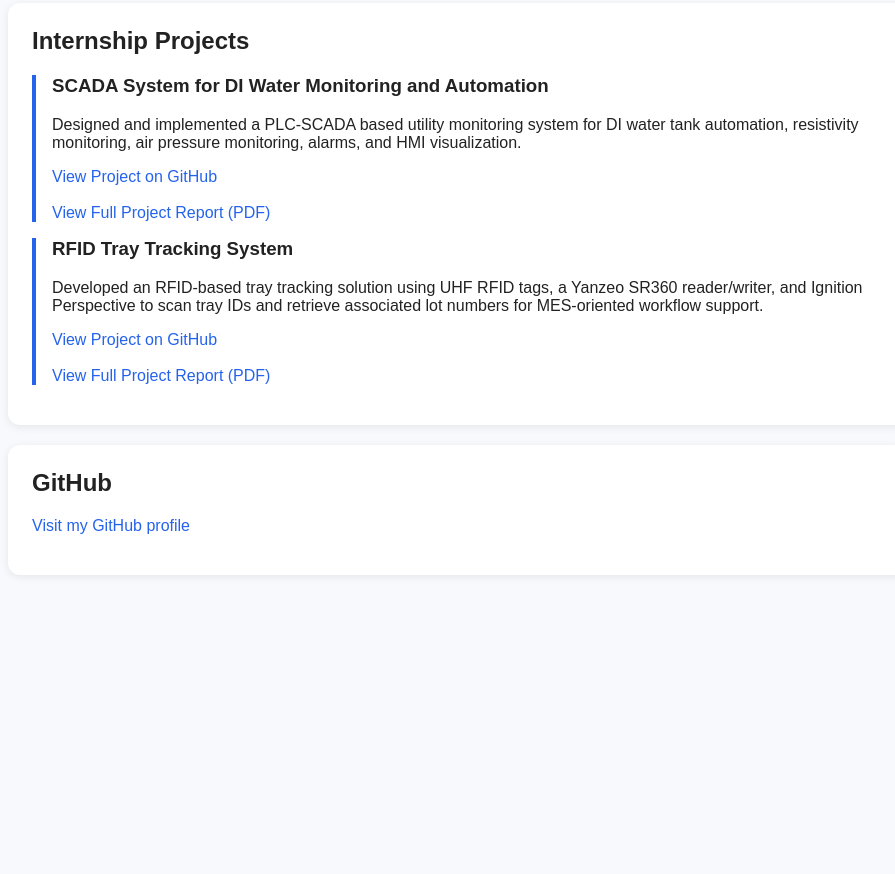
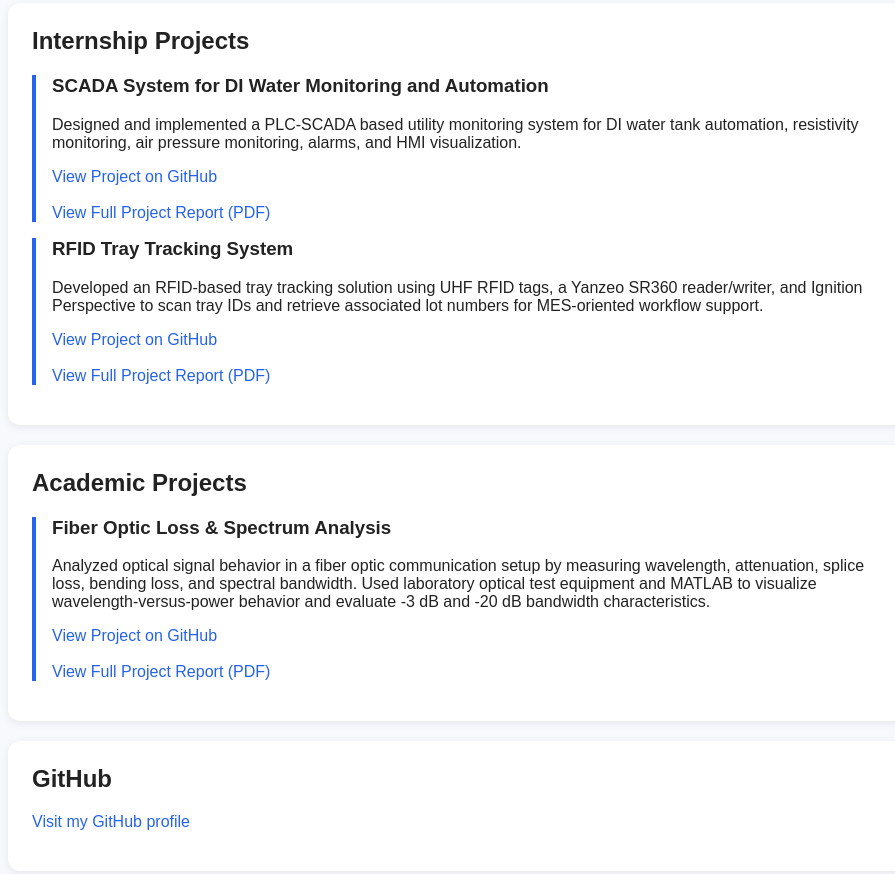
Before and after one commit to Sabit75Ahmed/Sabit75Ahmed.github.io, a plain HTML site: page index.html in a window 1280 px wide. Shown: the part 401-1275 px from the top of the page, without its empty margins (182-1077 px from the left). Before the commit the page ends 1026 px from the top, so only its background shows below. Drawn offline with Linux system fonts and the light colour scheme.

Commit message:
index.html

```diff
--- a/index.html
+++ b/index.html
@@ -92,6 +92,28 @@
         </p>
       </div>
     </section>
+    <section>
+  <h2>Academic Projects</h2>
+
+  <div class="project">
+    <h3>Fiber Optic Loss & Spectrum Analysis</h3>
+    <p>
+      Analyzed optical signal behavior in a fiber optic communication setup by measuring wavelength,
+      attenuation, splice loss, bending loss, and spectral bandwidth. Used laboratory optical test
+      equipment and MATLAB to visualize wavelength-versus-power behavior and evaluate -3 dB and
+      -20 dB bandwidth characteristics.
+    </p>
+    <p>
+      <a href="https://github.com/Sabit75Ahmed/fiber-optic-loss-spectrum-analysis" target="_blank">
+        View Project on GitHub
+      </a>
+      <br><br>
+      <a href="1_Attenuation_3dB" target="_blank">
+        View Full Project Report (PDF)
+      </a>
+    </p>
+  </div>
+</section>
 
     <section>
       <h2>GitHub</h2>
```
